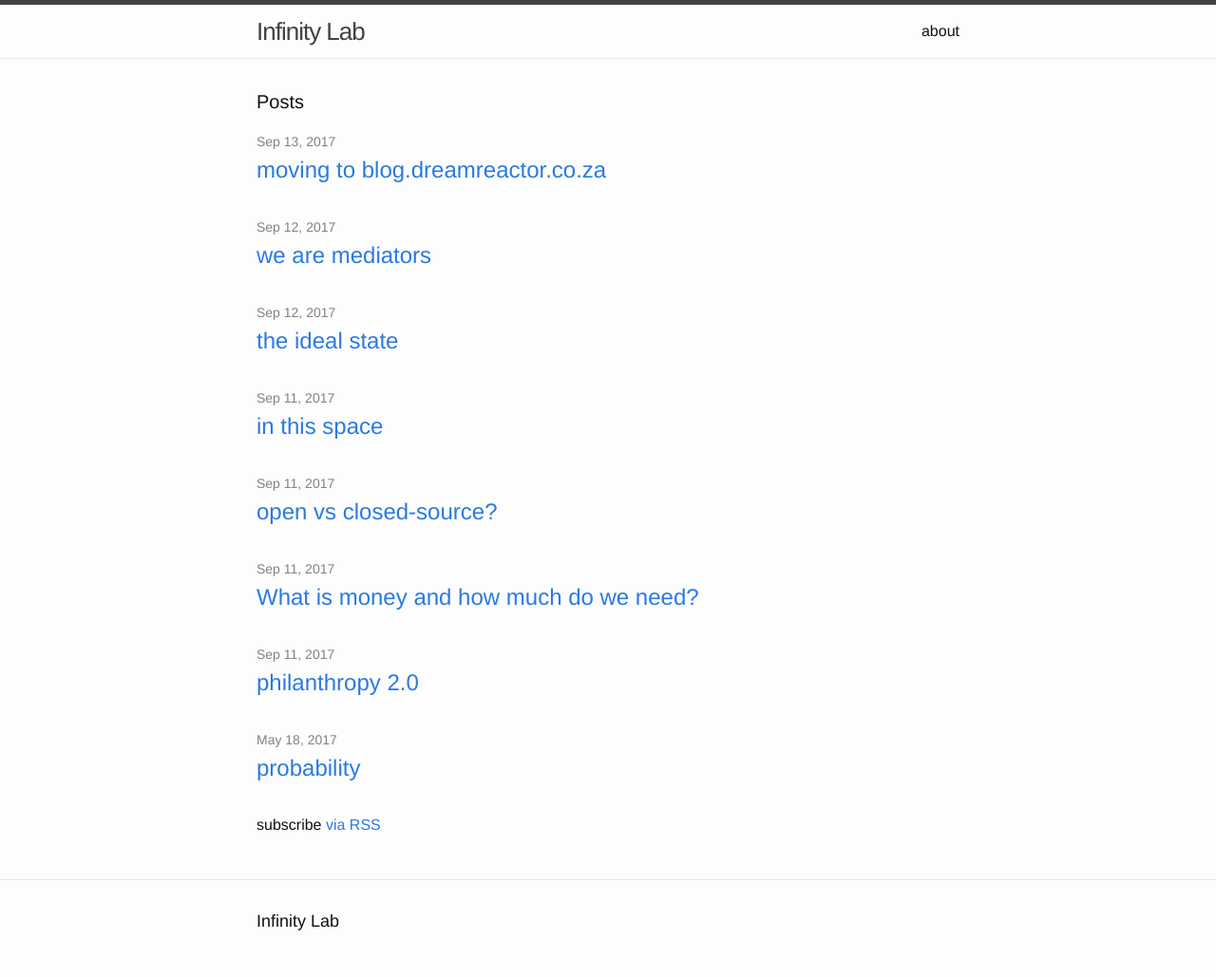
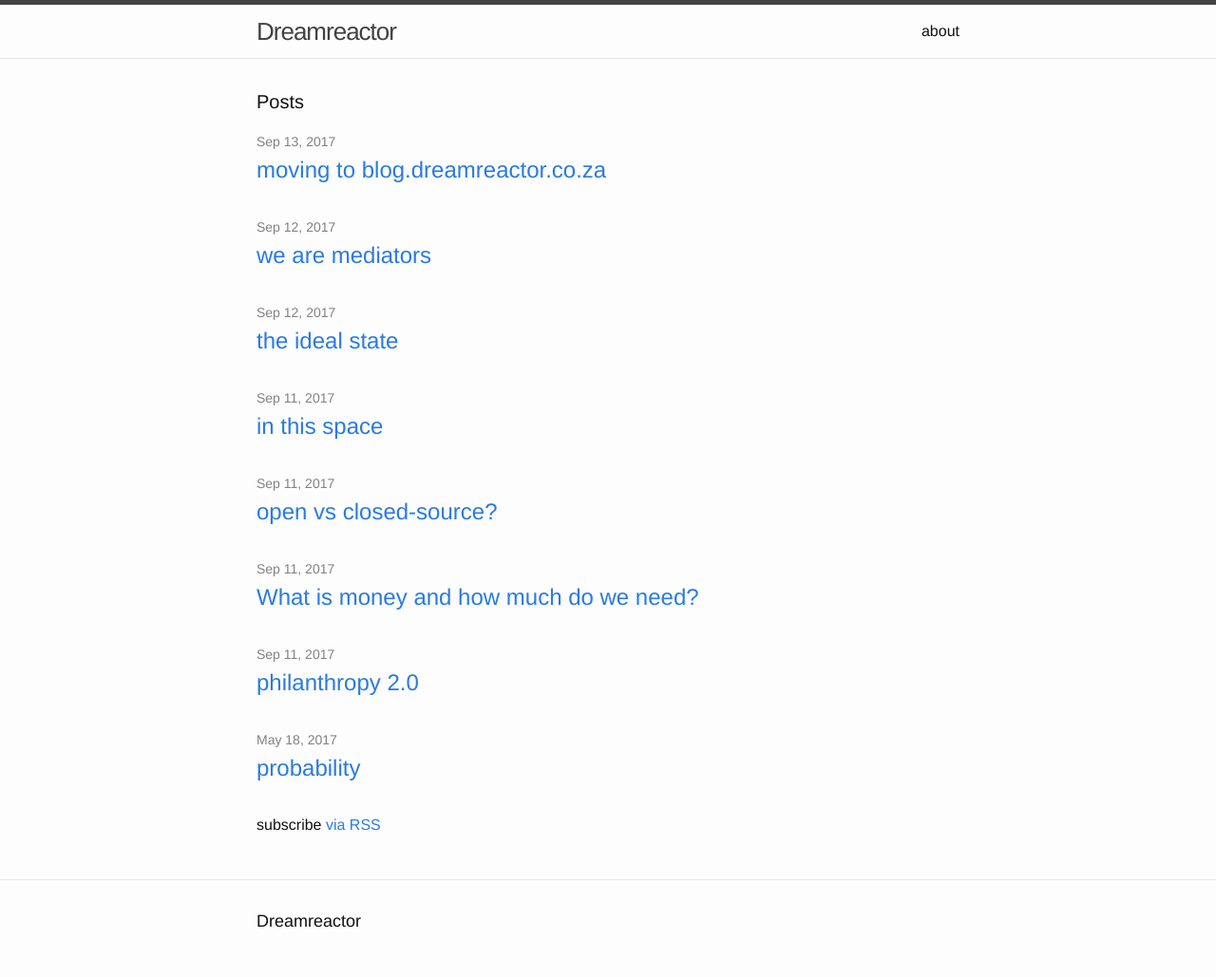
Before and after one commit to xonedev/00, a Jekyll site: the page built from index.html, in a window 1280 px wide. Shown: the whole page at 95% size. Built offline with Jekyll 4.4.1, drawn with Linux system fonts in a browser that asks for light colours.

Commit message:
Updated Config

```diff
--- a/_config.yml
+++ b/_config.yml
@@ -1,5 +1,5 @@
 ---
-title: Infinity Lab
+title: Dreamreactor
 timezone: UTC
 collections:
   posts:
```
